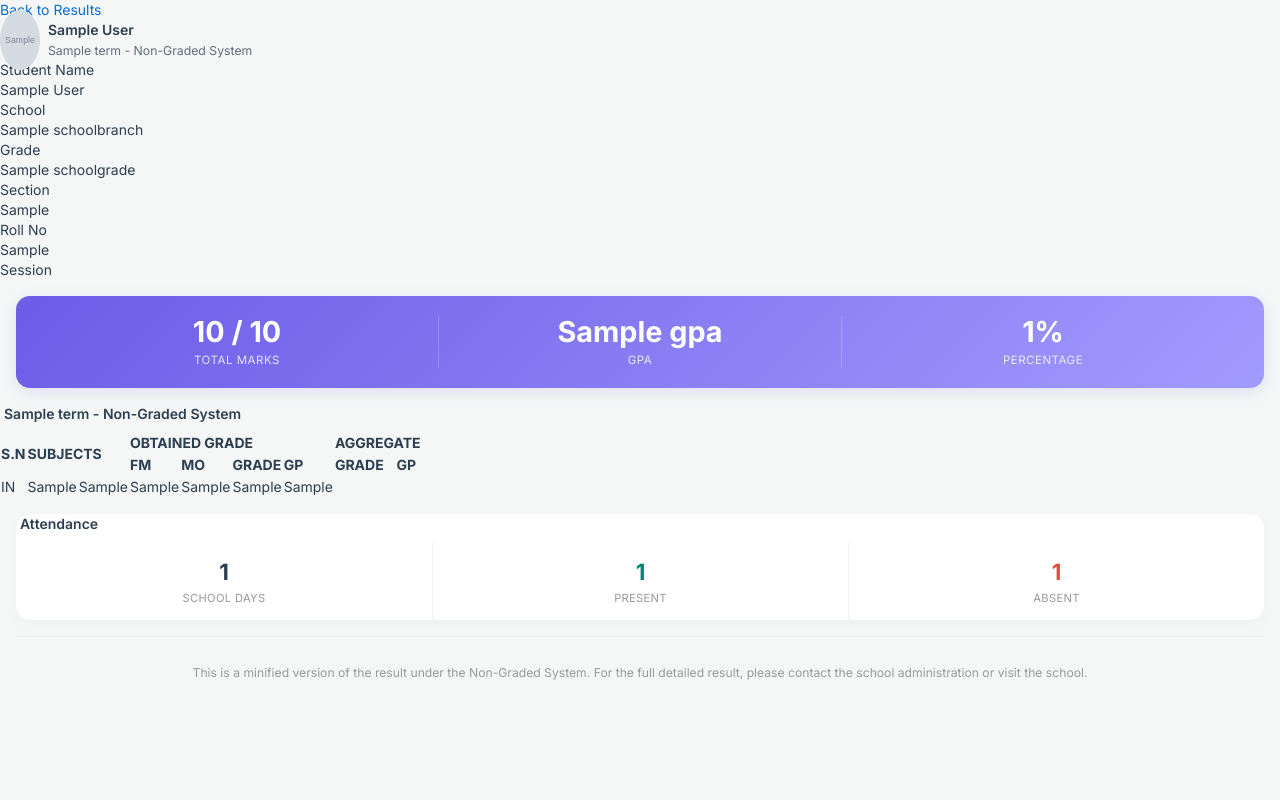
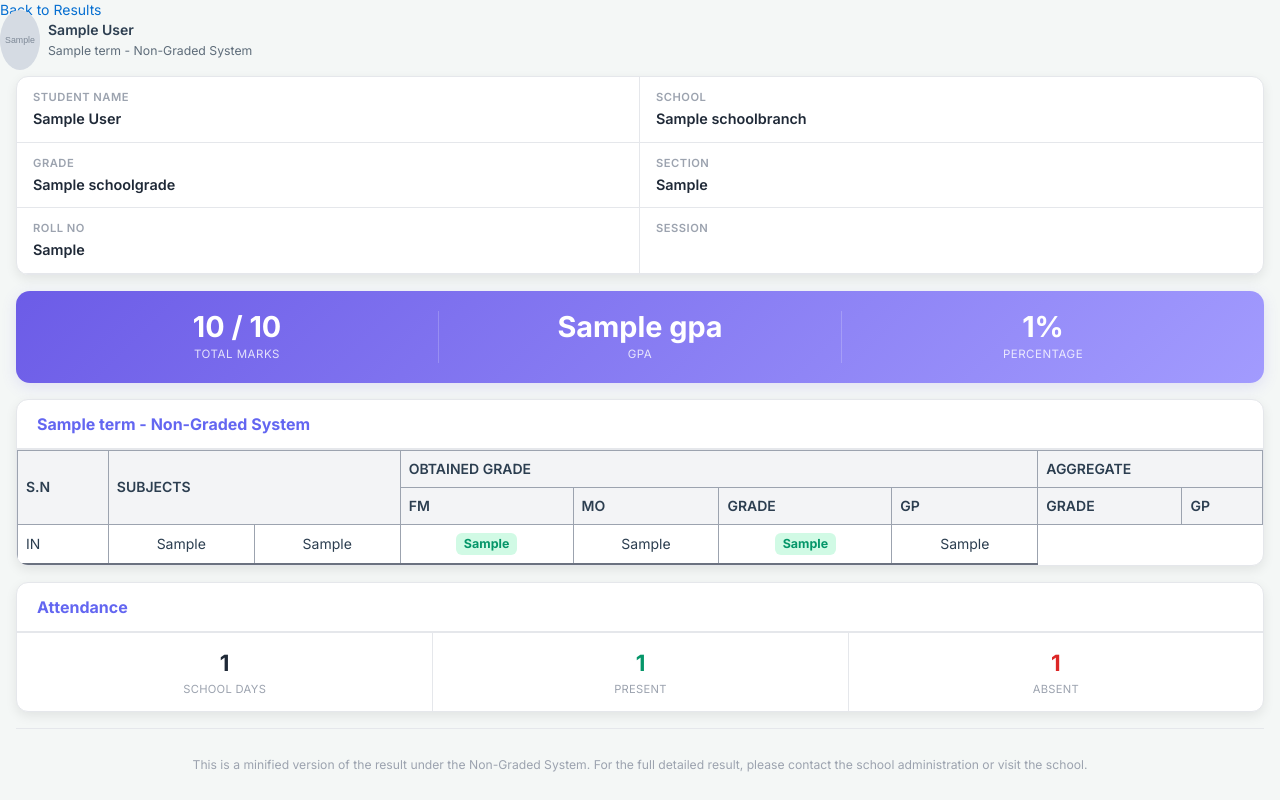
Before and after one commit to nabinGhimire/simsnepal_com_django, a Django app: template webview/templates/webview/parent_result_detail_ng.html in a window 1280 px wide. Run offline with Django 5.2, Linux system fonts and the light colour scheme; tables that the repository leaves empty hold one stand-in row (values such as "Sample post"); the template is opened without the code that fills it: values that come from a table or form of the project are taken from there, most other values are stand-ins (such as "Sample title", 1, 10 or a date in 2020); grey boxes marked "Sample" are stand-in pictures; data that the repository does not hold is empty; some libraries are stand-ins or nearby versions.

Commit message:
Fix table borders and add student detail CSS
- Darker table borders (gray-400/gray-500)
- Added student info card CSS
- Added attendance card CSS
- Added result card CSS
- Fixed duplicate CSS definitions

```diff
--- a/webview/templates/webview/parent_result_detail_ng.html
+++ b/webview/templates/webview/parent_result_detail_ng.html
@@ -49,13 +49,49 @@
       margin-top: 4px;
     }
 
+    /* Student Info Card */
+    .info-card {
+      background: white;
+      border-radius: 12px;
+      box-shadow: 0 4px 12px rgba(0,0,0,0.08);
+      margin: 16px;
+      overflow: hidden;
+      border: 1px solid #e5e7eb;
+    }
+    .info-grid {
+      display: grid;
+      grid-template-columns: 1fr 1fr;
+      gap: 0;
+    }
+    .info-item {
+      padding: 12px 16px;
+      border-bottom: 1px solid #e5e7eb;
+    }
+    .info-item:nth-child(odd) {
+      border-right: 1px solid #e5e7eb;
+    }
+    .info-label {
+      font-size: 0.7rem;
+      text-transform: uppercase;
+      letter-spacing: 0.5px;
+      color: #9ca3af;
+      font-weight: 600;
+      margin-bottom: 4px;
+    }
+    .info-value {
+      font-size: 0.9rem;
+      font-weight: 600;
+      color: #1f2937;
+    }
+
     /* Attendance Card */
     .attendance-card {
       background: white;
-      border-radius: 14px;
-      box-shadow: 0 4px 12px rgba(0,0,0,0.03);
+      border-radius: 12px;
+      box-shadow: 0 4px 12px rgba(0,0,0,0.08);
       margin: 16px;
       overflow: hidden;
+      border: 1px solid #e5e7eb;
     }
     .attendance-grid {
       display: grid;
@@ -66,19 +102,63 @@
       padding: 14px 8px;
     }
     .attendance-item + .attendance-item {
-      border-left: 1px solid #f0f5f4;
+      border-left: 1px solid #e5e7eb;
     }
     .attendance-number {
       font-size: 1.4rem;
       font-weight: 800;
-      color: #2c3e50;
+      color: #1f2937;
     }
     .attendance-label {
       font-size: 0.7rem;
-      color: #999;
+      color: #9ca3af;
       text-transform: uppercase;
       letter-spacing: 0.3px;
       margin-top: 2px;
+    }
+
+    /* Result Card */
+    .result-card {
+      background: white;
+      border-radius: 12px;
+      box-shadow: 0 4px 12px rgba(0,0,0,0.08);
+      margin: 16px;
+      overflow: hidden;
+      border: 1px solid #e5e7eb;
+    }
+    .result-card-header {
+      padding: 14px 16px;
+      border-bottom: 2px solid #e5e7eb;
+      display: flex;
+      align-items: center;
+      justify-content: space-between;
+    }
+    .result-card-header h4 {
+      margin: 0;
+      font-weight: 700;
+      color: #6366f1;
+      font-size: 1rem;
+    }
+
+    /* Grade badge */
+    .grade-badge {
+      display: inline-block;
+      padding: 2px 8px;
+      border-radius: 6px;
+      font-weight: 700;
+      font-size: 0.78rem;
+    }
+    .grade-pass {
+      background-color: #d1fae5;
+      color: #059669;
+    }
+    .grade-fail {
+      background-color: #fee2e2;
+      color: #dc2626;
+    }
+    .grade-absent {
+      background-color: #f3f4f6;
+      color: #9ca3af;
     }
 
     /* Disclaimer */
@@ -86,13 +166,13 @@
       text-align: center;
       padding: 20px 16px;
       margin: 8px 16px 0;
-      color: #999;
+      color: #9ca3af;
       font-size: 0.76rem;
       line-height: 1.6;
-      border-top: 1px solid #e8eeec;
+      border-top: 1px solid #e5e7eb;
     }
     .disclaimer-footer i {
-      color: #ccc;
+      color: #d1d5db;
       font-size: 1rem;
       display: block;
       margin-bottom: 6px;
@@ -104,10 +184,31 @@
       text-align: center;
       padding: 6px;
       font-size: 0.72rem;
-      color: #bbb;
+      color: #9ca3af;
     }
     @media (max-width: 520px) {
       .scroll-hint { display: block; }
+    }
+
+    /* Table borders - Dark borders */
+    .result-table {
+      border-collapse: collapse;
+      width: 100%;
+    }
+    .result-table th,
+    .result-table td {
+      border: 1px solid #9ca3af;
+      padding: 8px;
+    }
+    .result-table th {
+      background-color: #f3f4f6;
+      font-weight: 600;
+    }
+    .tr-end td {
+      border-bottom: 2px solid #6b7280;
+    }
+    .tr-end:last-child td {
+      border-bottom: 2px solid #6b7280;
     }
   </style>
 </head>
@@ -164,7 +265,7 @@
     </div>
   </div>
 
-  <!-- GPA Summary Card - Non-Graded -->
+  <!-- GPA Summary -->
   <div class="gpa-card-ng">
     <div class="gpa-item-ng">
       <div class="gpa-number-ng">{{ grand_total_mo }} / {{ grand_total_fm }}</div>
@@ -189,7 +290,7 @@
       <i class="ti ti-arrows-horizontal"></i> Swipe to see full table
     </div>
     <div class="result-table-wrap">
-<table class="result-table">
+      <table class="result-table">
         <thead>
           <tr>
             <th rowspan="3">S.N</th>
@@ -263,10 +364,6 @@
       </table>
     </div>
   </div>
-  </div>
-      </table>
-    </div>
-  </div>
 
   <!-- Attendance -->
   {% if attendance %}
@@ -280,11 +377,11 @@
         <div class="attendance-label">School Days</div>
       </div>
       <div class="attendance-item">
-        <div class="attendance-number" style="color: #008877;">{{ attendance.no_of_present_days }}</div>
+        <div class="attendance-number" style="color: #059669;">{{ attendance.no_of_present_days }}</div>
         <div class="attendance-label">Present</div>
       </div>
       <div class="attendance-item">
-        <div class="attendance-number" style="color: #e74c3c;">{{ attendance.no_of_absent_days }}</div>
+        <div class="attendance-number" style="color: #dc2626;">{{ attendance.no_of_absent_days }}</div>
         <div class="attendance-label">Absent</div>
       </div>
     </div>
```
Also changed, not shown: debug_gradesheet.py (added, +195 -0 lines).
